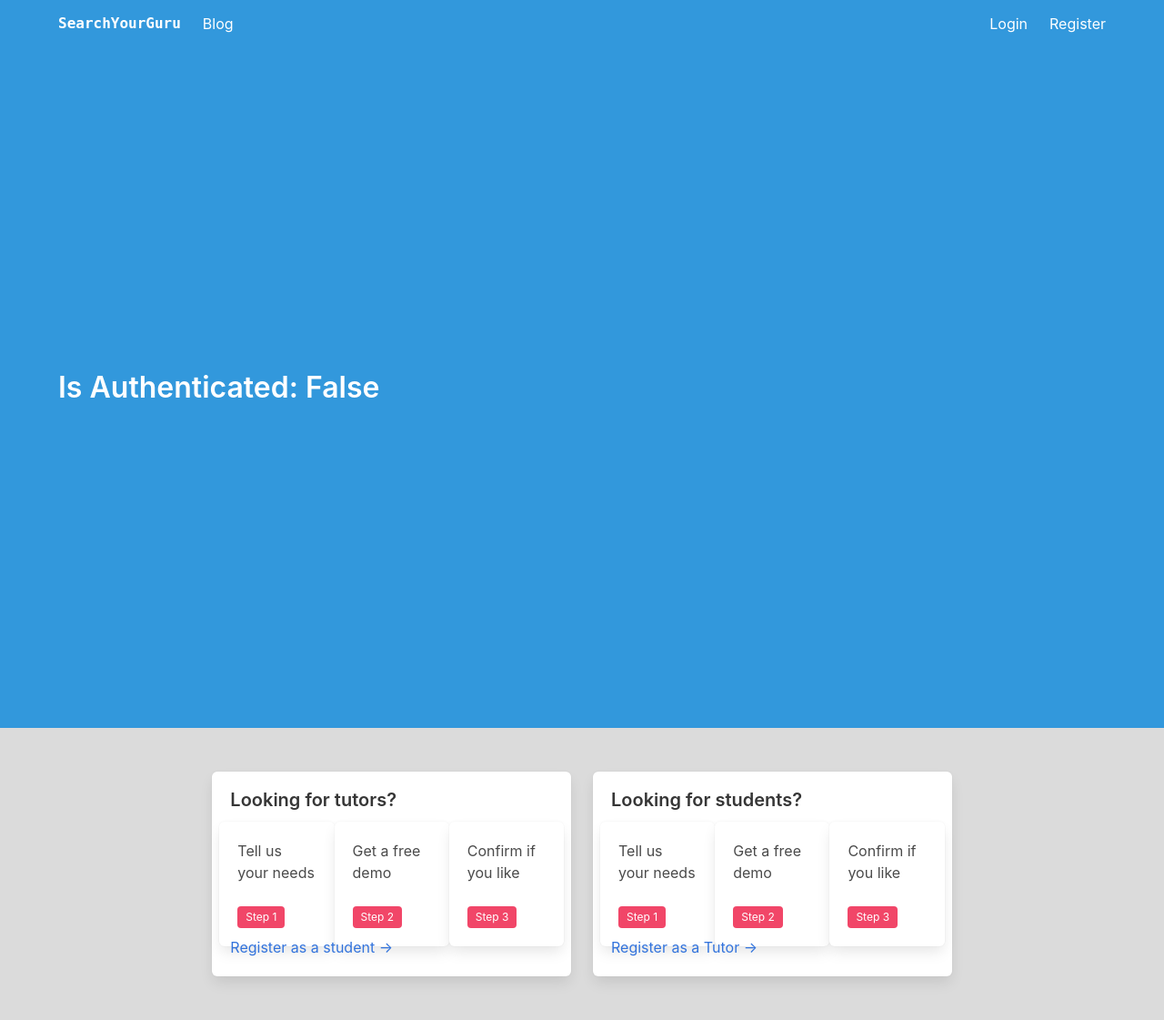
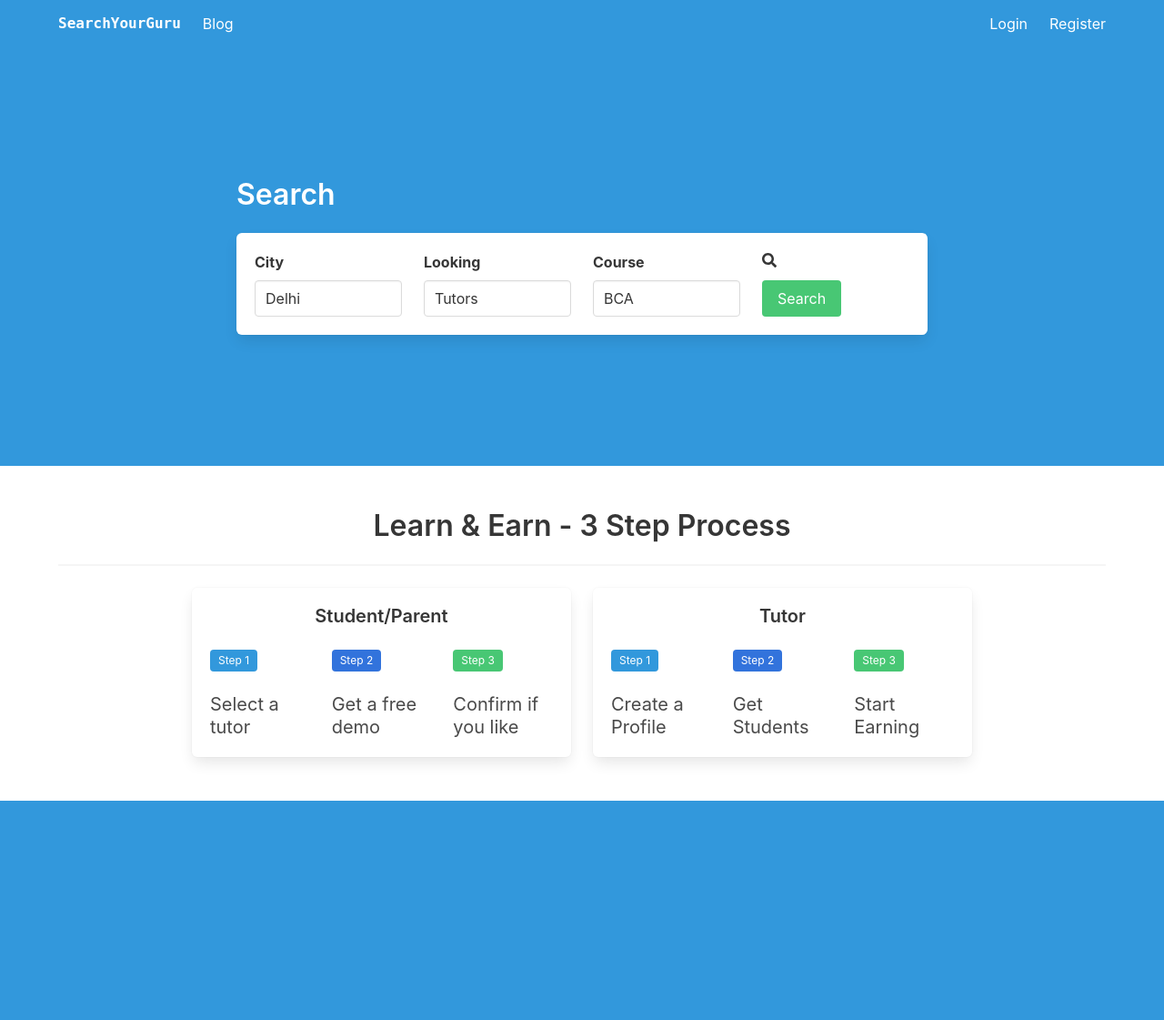
Before and after one commit to nitinraturi/searchyourguru, a Django app: template templates/pages/home.html in a window 1280 px wide. Shown: the whole page at 91% size. After the commit the page ends 880 px from the top, so only its background shows below. Run offline with Django 3.2, Linux system fonts and the light colour scheme; the template is opened without the code that fills it, so the values that code supplies are empty; some libraries are stand-ins or nearby versions.

Commit message:
Home modified

```diff
--- a/templates/layouts/base.html
+++ b/templates/layouts/base.html
@@ -15,7 +15,7 @@
   <script src="{% static 'js/utils.js' %}"></script>
 </head>
 
-<body class="has-navbar-fixed-top has-background-grey-lighter">
+<body class="has-navbar-fixed-top has-background-light-er">
   <div>
     {% include 'snippets/navbar.html' %}
     {% block body %}{% endblock %}
--- a/templates/pages/home.html
+++ b/templates/pages/home.html
@@ -1,77 +1,137 @@
 {% extends 'layouts/base.html' %}
 
 {% block body %}
-<section class="hero is-info is-fullheight-with-navbar">
+<section class="hero is-info is-medium">
   <div class="hero-body">
     <div class="container">
-      <p class="title">
-        Is Authenticated: {{request.user.is_authenticated}}
-      </p>
+      <div class="columns is-centered">
+        <div class="column is-8">
+          <p class="title">
+            Search
+          </p>
+          <div class="box">
+            <form action="#">
+              <div class="columns is-multiline">
+                <div class="column is-3">
+                  <!-- City  -->
+                  <div class="field is-horizontal">
+                    <div class="field-body">
+                      <div class="field">
+                        <label class="label">City</label>
+                        <div class="control">
+                          <select name="city" class="input">
+                            <option value="0">Delhi</option>
+                            <option value="0">Delhi</option>
+                            <option value="0">Delhi</option>
+                            <option value="0">Delhi</option>
+                          </select>
+                        </div>
+                      </div>
+                    </div>
+                  </div>
+                </div>
+
+                <div class="column is-3">
+                  <!-- City  -->
+                  <div class="field is-horizontal">
+                    <div class="field-body">
+                      <div class="field">
+                        <label class="label">Looking</label>
+                        <div class="control">
+                          <select name="type" class="input">
+                            <option value="0">Tutors</option>
+                            <option value="0">Students</option>
+                          </select>
+                        </div>
+                      </div>
+                    </div>
+                  </div>
+                </div>
+
+                <div class="column is-3">
+                  <!-- City  -->
+                  <div class="field is-horizontal">
+                    <div class="field-body">
+                      <div class="field">
+                        <label class="label">Course</label>
+                        <div class="control">
+                          <select name="type" class="input">
+                            <option value="0">BCA</option>
+                            <option value="0">MCA</option>
+                          </select>
+                        </div>
+                      </div>
+                    </div>
+                  </div>
+                </div>
+
+                <div class="column is-3">
+                  <div class="field">
+                    <label for="" class="label">
+                      <span class="icon is-small is-left">
+                        <i class="fas fa-search"></i>
+                      </span>
+                    </label>
+                    <p class="control">
+                      <button type="submit" v-on:submit="signup" class="button is-success">
+                        Search
+                      </button>
+                    </p>
+                  </div>
+                </div>
+
+              </div>
+            </form>
+          </div>
+        </div>
+      </div>
     </div>
   </div>
 </section>
+
 <section class="section">
-  <div class="container-fluid">
+  <div class="container">
+    <h1 class="title has-text-centered">Learn & Earn - 3 Step Process</h1>
+    <hr>
     <div class="columns is-centered">
-      <div class="column is-8">
+      <div class="column is-9">
         <div class="columns">
-          <div class="column is-6">
-            <div class="card box">
-              <div class="card-body">
-                <h1 class="title is-5">Looking for tutors?</h1>
-                <div class="tile is-ancestor">
-                  <div class="tile is-child box">
-                    <div class="content">
-                      Tell us your needs
-                    </div>
-                    <h2 class="subtitle is-5"><span class="tag is-danger">Step 1</span></h2>
-                  </div>
-                  <div class="tile is-child box">
-                    <div class="content">
-                      Get a free demo
-                    </div>
-                    <h2 class="subtitle is-5"><span class="tag is-danger">Step 2</span></h2>
-                  </div>
-                  <div class="tile is-child box">
-                    <div class="content">
-                      Confirm if you like
-                    </div>
-                    <h2 class="subtitle is-5"><span class="tag is-danger">Step 3</span></h2>
-                  </div>
+          <div class="column is-half">
+            <div class="box">
+              <h1 class="title is-5 has-text-centered">Student/Parent</h1>
+              <div class="columns">
+                <div class="column is-4">
+                  <h2 class="subtitle"><span class="tag is-info">Step 1</span></h2>
+                  <p class="subtitle">Select a tutor</p>
                 </div>
-              </div>
-              <div class="card-footer">
-                <a href="{% url 'pages:signup' %}">Register as a student -></a>
+                <div class="column is-4">
+                  <h2 class="subtitle"><span class="tag is-link">Step 2</span></h2>
+                  <p class="subtitle">Get a free demo</p>
+                </div>
+                <div class="column is-4">
+                  <h2 class="subtitle is-5"><span class="tag is-success">Step 3</span></h2>
+                  <p class="subtitle">Confirm if you like</p>
+                </div>
               </div>
             </div>
           </div>
-          <div class="column is-6">
-            <div class="card box">
-              <div class="card-body">
-                <h1 class="title is-5">Looking for students?</h1>
-                <div class="tile is-ancestor">
-                  <div class="tile is-child box">
-                    <div class="content">
-                      Tell us your needs
-                    </div>
-                    <h2 class="subtitle is-5"><span class="tag is-danger">Step 1</span></h2>
-                  </div>
-                  <div class="tile is-child box">
-                    <div class="content">
-                      Get a free demo
-                    </div>
-                    <h2 class="subtitle is-5"><span class="tag is-danger">Step 2</span></h2>
-                  </div>
-                  <div class="tile is-child box">
-                    <div class="content">
-                      Confirm if you like
-                    </div>
-                    <h2 class="subtitle is-5"><span class="tag is-danger">Step 3</span></h2>
-                  </div>
+          <div class="column is-half">
+            <div class="box">
+              <h1 class="title is-5 has-text-centered">Tutor</h1>
+              <div class="columns">
+                <div class="column is-4">
+                  <h2 class="subtitle is-5"><span class="tag is-info">Step 1</span></h2>
+                  <p class="subtitle">Create a Profile</p>
                 </div>
-              </div>
-              <div class="card-footer">
-                <a href="{% url 'pages:signup' %}">Register as a Tutor -></a>
+                <div class="column is-4">
+                  <h2 class="subtitle is-5"><span class="tag is-link">Step 2</span></h2>
+                  <p class="subtitle">Get Students</p>
+                </div>
+                <div class="column is-4">
+
+                  <h2 class="subtitle is-5"><span class="tag is-success">Step 3</span></h2>
+                  <p class="subtitle">Start Earning</p>
+                </div>
               </div>
             </div>
           </div>
@@ -80,4 +140,5 @@
     </div>
   </div>
 </section>
+
 {% endblock %}
```
